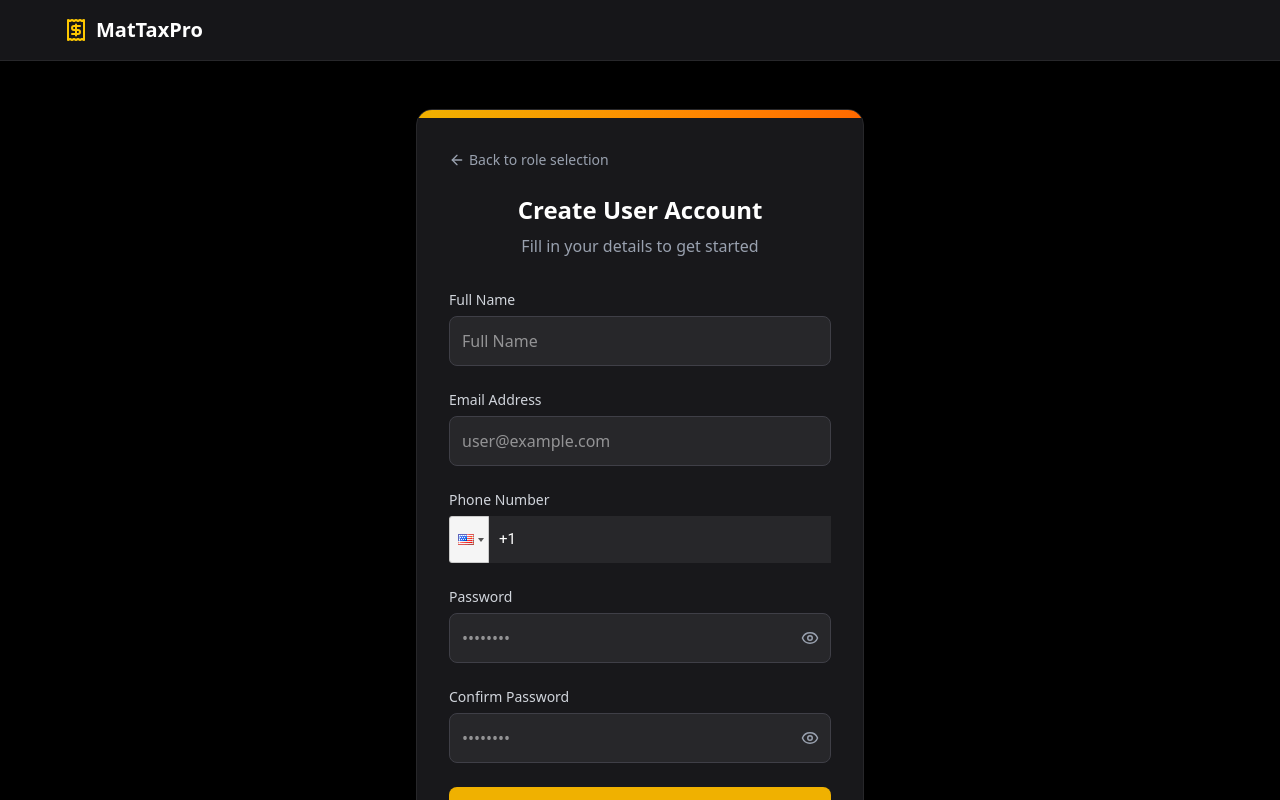
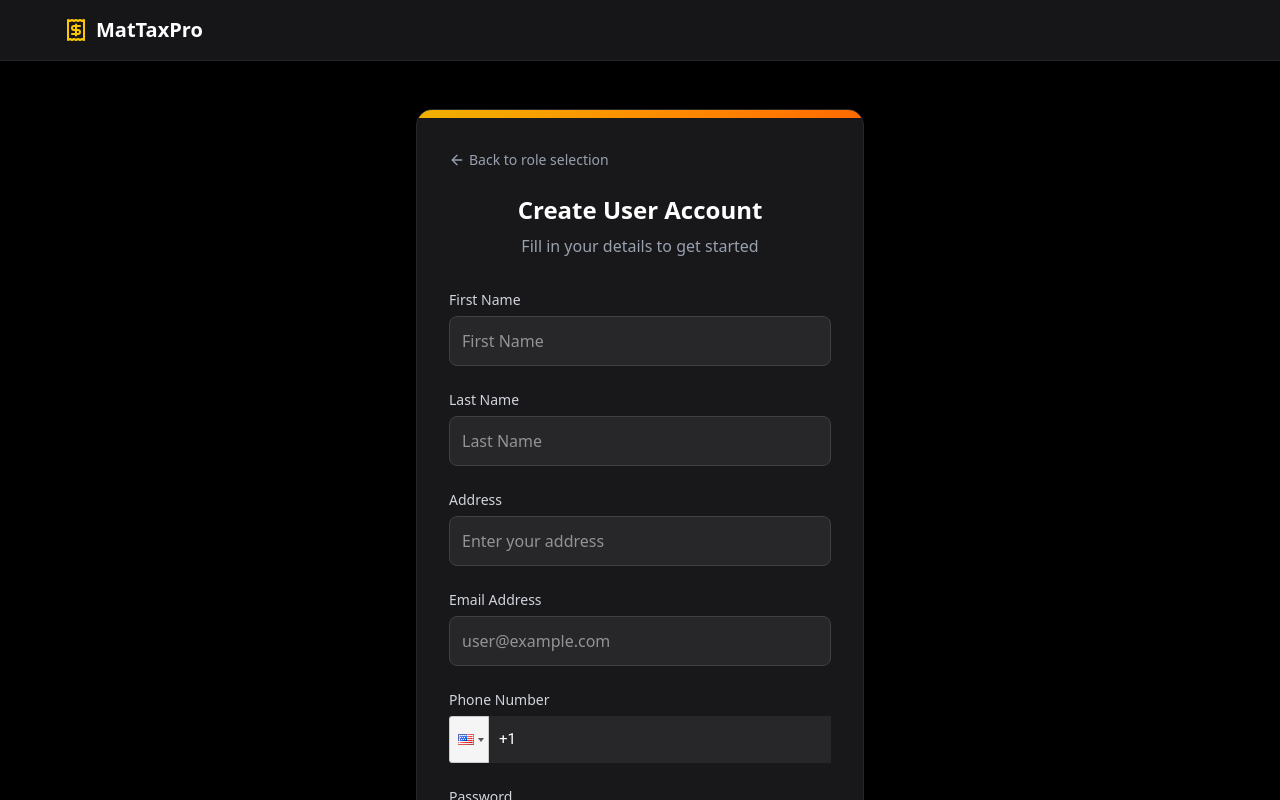
Before and after one commit to softetsolutions/MatTaxProFrontend, a React (Vite) app: page /register/1 in a window 1280 px wide. Shown: the top 800 px of the page. Built offline with nearby package versions, Linux system fonts and the light colour scheme.

Commit message:
feat: update UserSignupPage to separate first and last name fields and add address input

```diff
--- a/src/pages/UserSignup.jsx
+++ b/src/pages/UserSignup.jsx
@@ -1,7 +1,7 @@
 import { useState } from "react";
 import { toast } from "react-toastify";
 import { Link, useNavigate, useParams } from "react-router-dom";
-import { Eye, EyeOff, ArrowLeft} from "lucide-react";
+import { Eye, EyeOff, ArrowLeft } from "lucide-react";
 import Header from "../components/Header";
 import PhoneInput from "react-phone-input-2";
 import "react-phone-input-2/lib/style.css";
@@ -9,18 +9,19 @@ import "react-phone-input-2/lib/style.css";
 export default function UserSignupPage() {
   const navigate = useNavigate();
   const [formData, setFormData] = useState({
-    fullName: "",
+    firstName: "",
+    lastName: "",
     email: "",
     password: "",
     confirmPassword: "",
     phone: "",
+    address: "",
   });
   const [showPassword, setShowPassword] = useState(false);
   const [showConfirmPassword, setShowConfirmPassword] = useState(false);
   const [errors, setErrors] = useState({});
   const [isLoading, setIsLoading] = useState(false);
-  const {role} = useParams();
-
+  const { role } = useParams();
 
   const handleChange = (e) => {
     const { name, value, type, checked } = e.target;
@@ -42,22 +43,25 @@ export default function UserSignupPage() {
     setFormData((prev) => ({
       ...prev,
       phone: value,
-    }))
+    }));
 
     if (errors.phone) {
       setErrors((prev) => {
-        const newErrors = { ...prev }
-        delete newErrors.phone
-        return newErrors
-      })
+        const newErrors = { ...prev };
+        delete newErrors.phone;
+        return newErrors;
+      });
     }
   };
 
   // validation
   const validateForm = () => {
     const newErrors = {};
-    if (!formData.fullName.trim()) {
-      newErrors.firstName = "name is required";
+    if (!formData.firstName.trim()) {
+      newErrors.firstName = "First name is required";
+    }
+    if (!formData.lastName.trim()) {
+      newErrors.lastName = "Last name is required";
     }
 
     if (!formData.email.trim()) {
@@ -83,28 +87,33 @@ export default function UserSignupPage() {
   const handleSubmit = async (e) => {
     e.preventDefault();
 
-    console.log("handleSubmit is running",import.meta.env.VITE_BASE_URL)
+    console.log("handleSubmit is running", import.meta.env.VITE_BASE_URL);
 
     // if (!validateForm()) return;
 
     setIsLoading(true);
 
     try {
-      const user = await fetch(`${import.meta.env.VITE_BASE_URL}/auth/register`, {  // Change the URL based on your API route
+      const user = await fetch(
+        `${import.meta.env.VITE_BASE_URL}/auth/register`,
+        {
           method: "POST",
           headers: {
-            "Content-Type": "application/json"
+            "Content-Type": "application/json",
           },
           body: JSON.stringify({
-            fname: formData.fullName.split(" ")[0],
-            lname: formData.fullName.split(" ")[1],
+            fname: formData.firstName,
+            lname: formData.lastName,
             email: formData.email,
+            phone: formData.phone,
             password: formData.password,
+            address: formData.address,
             role: role,
-        })
-    })
-    if(user.status !== 200){
-      toast.error("Error signing up !!")
+          }),
+        }
+      );
+      if (user.status !== 200) {
+        toast.error("Error signing up !!");
         throw new Error("Error signing up");
       }
       toast.success("Wohha signed up successfully!, PLs Login");
@@ -118,7 +127,7 @@ export default function UserSignupPage() {
 
   return (
     <div className="min-h-screen bg-black text-white flex flex-col">
-      <Header/>
+      <Header />
       {/* Content */}
       <div className="flex-grow flex items-center justify-center px-4 py-12">
         <div className="w-full max-w-md">
@@ -148,31 +157,77 @@ export default function UserSignupPage() {
               )}
 
               <form onSubmit={handleSubmit} className="space-y-6">
-                {/* Full Name */}
+                {/* First Name */}
                 <div>
                   <label
-                    htmlFor="fulltName"
+                    htmlFor="firstName"
                     className="block text-sm font-medium mb-1.5 text-gray-300"
                   >
-                    Full Name
+                    First Name
                   </label>
                   <input
                     type="text"
-                    id="fulltName"
-                    name="fullName"
-                    value={formData.fullName}
+                    id="firstName"
+                    name="firstName"
+                    value={formData.firstName}
                     onChange={handleChange}
                     className="w-full p-3 bg-zinc-800 border border-zinc-700 rounded-lg focus:outline-none focus:ring-2 focus:ring-yellow-400"
-                    placeholder="Full Name"
+                    placeholder="First Name"
                     required
                   />
-                  {errors.fullName && (
+                  {errors.firstName && (
                     <p className="mt-1 text-xs text-red-400">
-                      {errors.fullName}
+                      {errors.firstName}
                     </p>
                   )}
                 </div>
-
+                <div>
+                  <label
+                    htmlFor="lastName"
+                    className="block text-sm font-medium mb-1.5 text-gray-300"
+                  >
+                    Last Name
+                  </label>
+                  <input
+                    type="text"
+                    id="lastName"
+                    name="lastName"
+                    value={formData.lastName}
+                    onChange={handleChange}
+                    className="w-full p-3 bg-zinc-800 border border-zinc-700 rounded-lg focus:outline-none focus:ring-2 focus:ring-yellow-400"
+                    placeholder="Last Name"
+                    required
+                  />
+                  {errors.lastName && (
+                    <p className="mt-1 text-xs text-red-400">
+                      {errors.lastName}
+                    </p>
+                  )}
+                </div>
+                {/* Address */}
+                <div>
+                  <label
+                    htmlFor="address"
+                    className="block text-sm font-medium mb-1.5 text-gray-300"
+                  >
+                    Address
+                  </label>
+                  <input
+                    type="text"
+                    id="address"
+                    name="address"
+                    value={formData.address}
+                    onChange={handleChange}
+                    className="w-full p-3 bg-zinc-800 border border-zinc-700 rounded-lg focus:outline-none focus:ring-2 focus:ring-yellow-400"
+                    placeholder="Enter your address"
+                    required
+                  />
+                  {errors.address && (
+                    <p className="mt-1 text-xs text-red-400">
+                      {errors.address}
+                    </p>
+                  )}
+                </div>
                 {/* Email */}
                 <div>
                   <label
@@ -190,12 +245,17 @@ export default function UserSignupPage() {
                     className="w-full p-3 bg-zinc-800 border border-zinc-700 rounded-lg focus:outline-none focus:ring-2 focus:ring-yellow-400"
                     placeholder="user@example.com"
                   />
-                  {errors.email && <p className="mt-1 text-xs text-red-400">{errors.email}</p>}
+                  {errors.email && (
+                    <p className="mt-1 text-xs text-red-400">{errors.email}</p>
+                  )}
                 </div>
 
                 {/* Phone Number */}
                 <div>
-                  <label htmlFor="phone" className="block text-sm font-medium mb-1.5 text-gray-300">
+                  <label
+                    htmlFor="phone"
+                    className="block text-sm font-medium mb-1.5 text-gray-300"
+                  >
                     Phone Number
                   </label>
                   <div className="phone-input-container">
@@ -212,10 +272,12 @@ export default function UserSignupPage() {
                       containerClass="phone-input"
                       buttonClass="phone-dropdown-button"
                       dropdownClass="phone-dropdown"
-                      inputStyle={{paddingLeft:"50px"}}
+                      inputStyle={{ paddingLeft: "50px" }}
                     />
                   </div>
-                  {errors.phone && <p className="mt-1 text-xs text-red-400">{errors.phone}</p>}
+                  {errors.phone && (
+                    <p className="mt-1 text-xs text-red-400">{errors.phone}</p>
+                  )}
                 </div>
 
                 {/* Password */}
```
Lines whose indentation alone changed are shown as unchanged.
